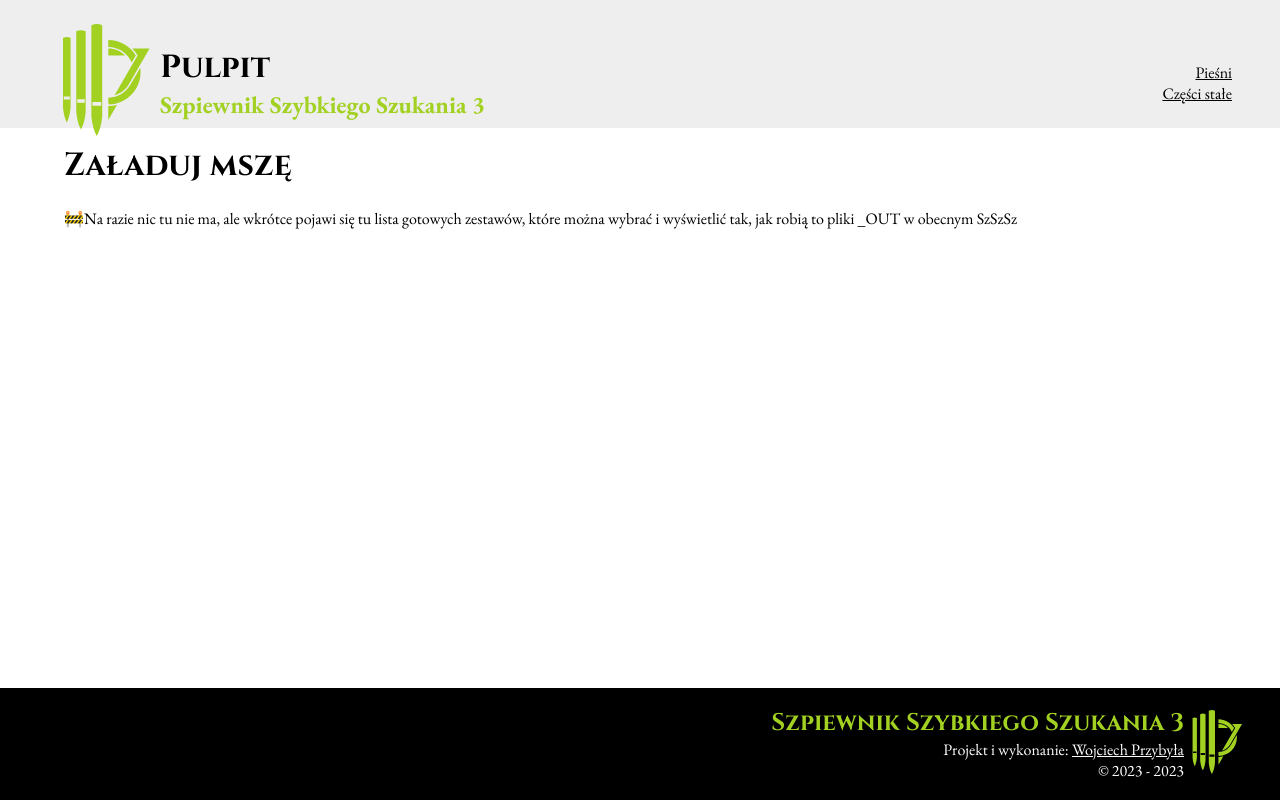
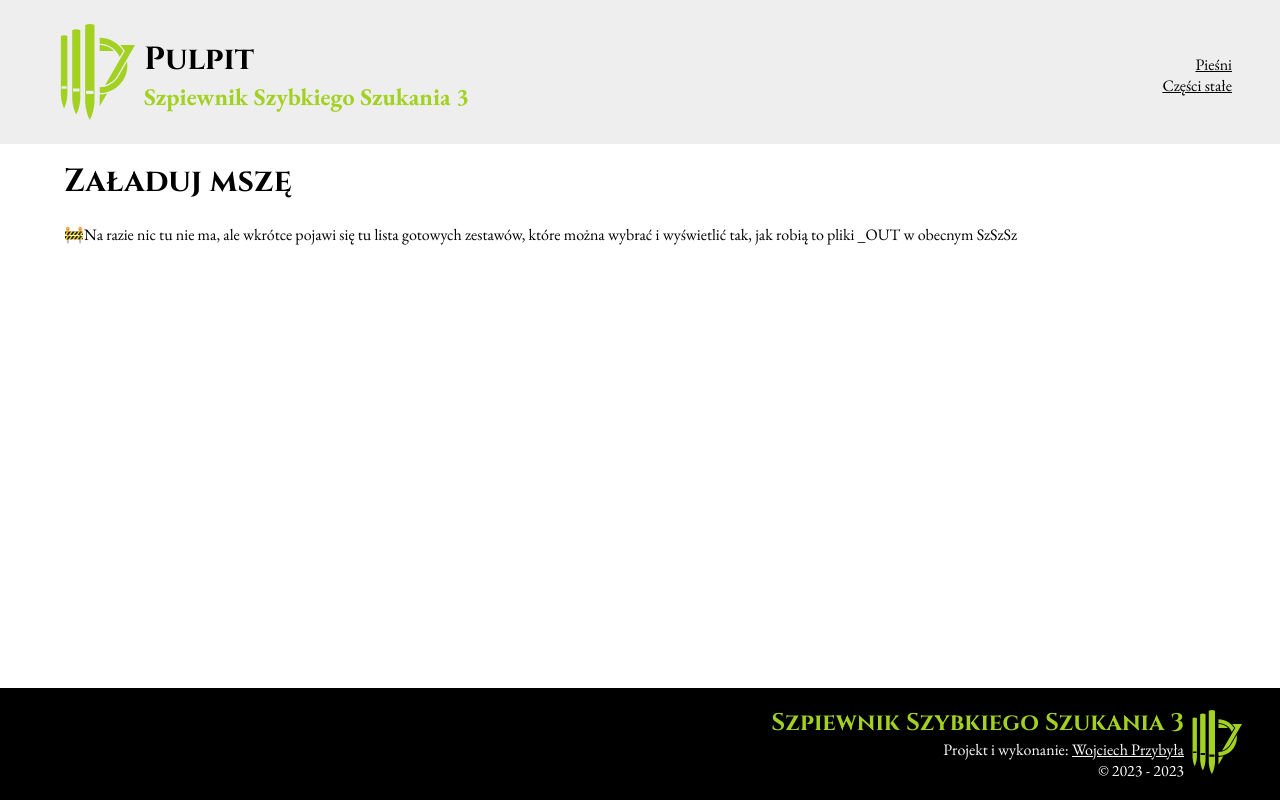
Before and after one commit to wpwwhimself/szpiewnik-szybkiego-szukania-3, a React (Create React App) app: page / in a window 1280 px wide. Built offline with nearby package versions, Linux system fonts and the light colour scheme.

Commit message:
Sizes refinement

```diff
--- a/src/App.css
+++ b/src/App.css
@@ -32,7 +32,7 @@ body{
   background-color: var(--bg1);
   font-family: BaseFont;
   color: var(--fg);
-  --header-height: 8em;
+  --header-height: 9em;
   --footer-height: 7em;
 }
 
--- a/src/components/HnF/style.css
+++ b/src/components/HnF/style.css
@@ -14,7 +14,7 @@ header{
 }
 
 header .logo{
-  height: 7em;
+  height: calc(var(--header-height) - 2 * 1.5em);
 }
 
 header .titles{
```
